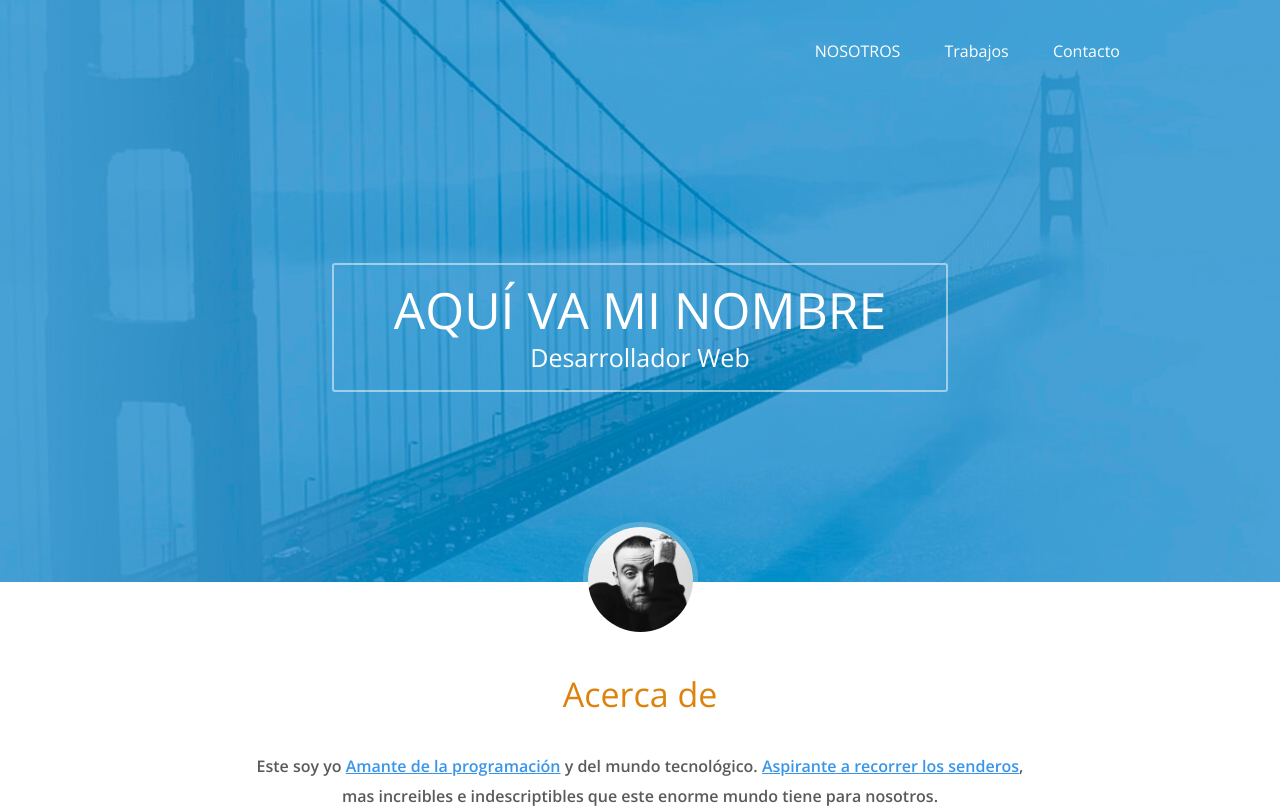
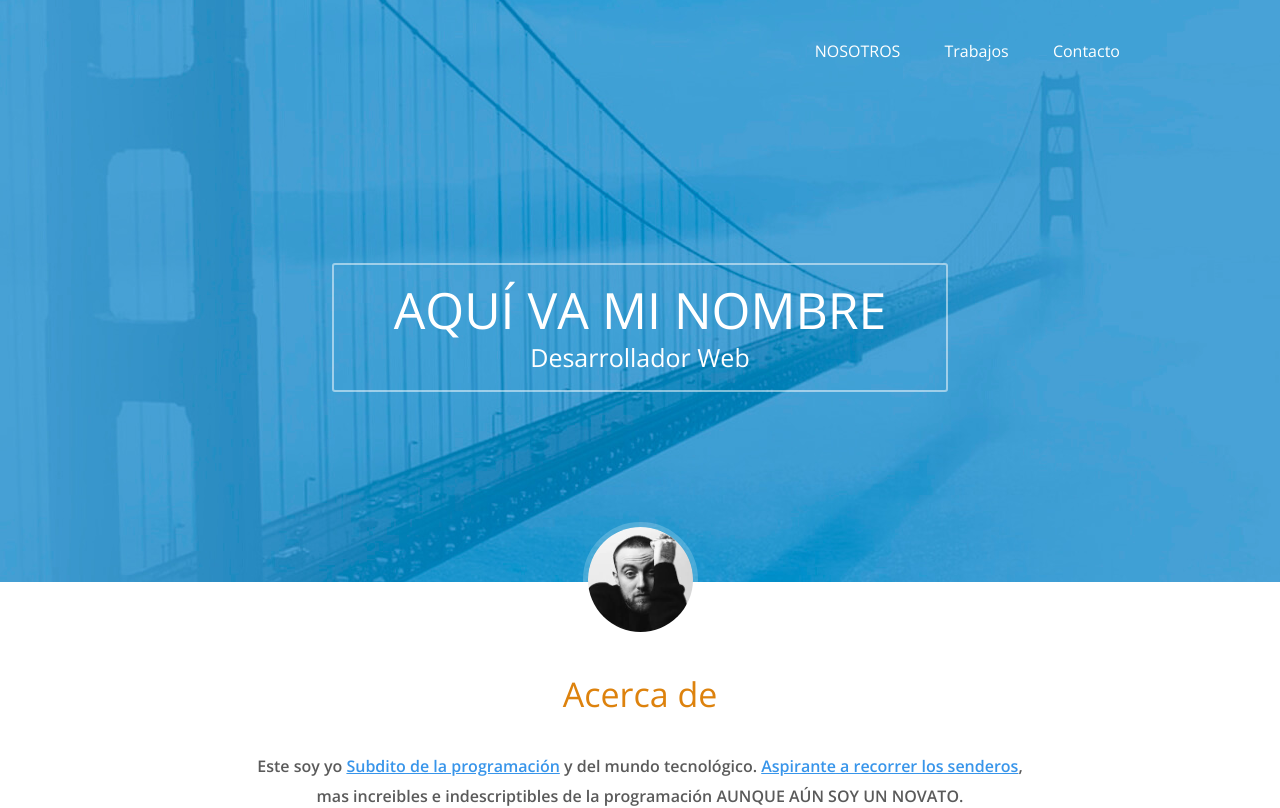
Before and after one commit to Eddy-glitcher/practicaConGit, a plain HTML site: page index.html in a window 1280 px wide. Shown: the top 808 px of the page. Drawn offline with nearby package versions, Linux system fonts and the light colour scheme.

Commit message:
Cambios generales de contenido

```diff
--- a/index.html
+++ b/index.html
@@ -36,7 +36,7 @@
 
 				<div class="texto">
 					<h3 class="titulo" id="acercaDe">Acerca de</h3>
-					<p>Este soy yo <span class="bold">Amante de la programación</span> y del mundo tecnológico. <span class="bold">Aspirante a recorrer los senderos</span>, mas increibles e indescriptibles que este enorme mundo tiene para nosotros.</p>
+					<p>Este soy yo <span class="bold">Subdito de la programación</span> y del mundo tecnológico. <span class="bold">Aspirante a recorrer los senderos</span>, mas increibles e indescriptibles de la programación AUNQUE AÚN SOY UN NOVATO.</p>
 				</div>
 			</div>
 		</section>
```
